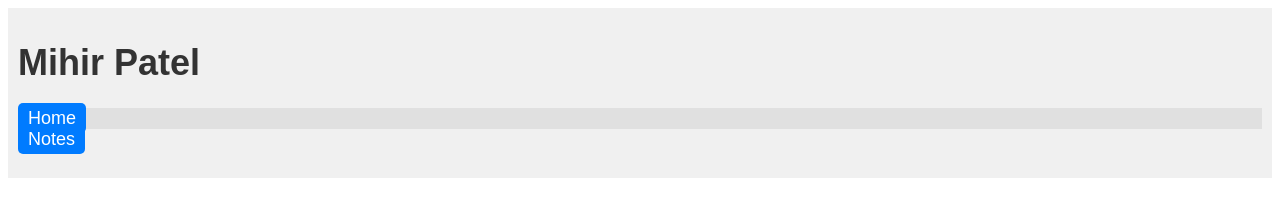
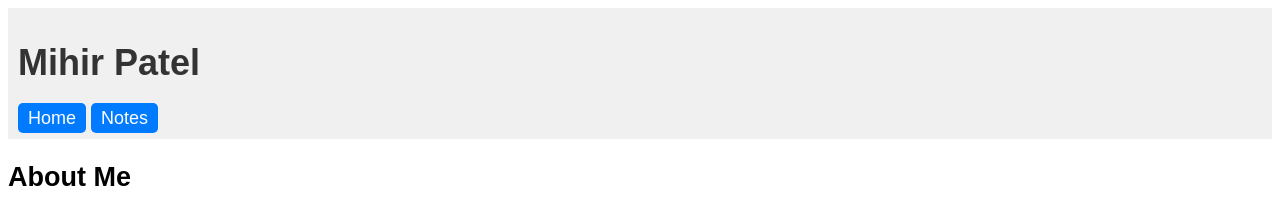
Before and after one commit to pate1568/pate1568.github.io, a plain HTML site: page html-assignment/index.html in a window 1280 px wide. Shown: the top 198 px of the page. Drawn offline with Linux system fonts and the light colour scheme.

Commit message:
Added CSS for styling and updated HTML structure

```diff
--- a/html-assignment/index.html
+++ b/html-assignment/index.html
@@ -12,10 +12,8 @@
         <h1 class="site-title">Mihir Patel</h1> <!-- Class added -->
         <!-- Navigation -->
         <nav>
-            <ul>
-                <li><a href="index.html">Home</a></li>
-                <li><a href="notes.html">Notes</a></li>
-            </ul>
+            <a href="index.html">Home</a>
+            <a href="notes.html">Notes</a>
         </nav>
     </header>
 
```
